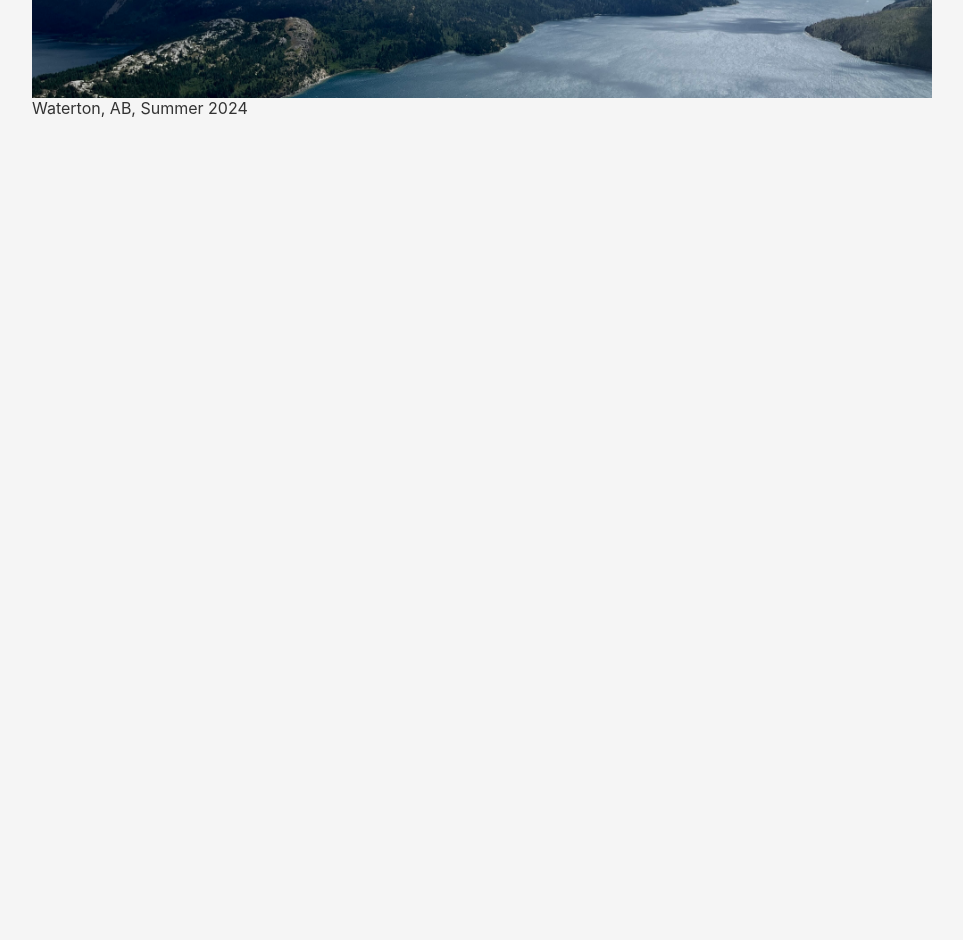
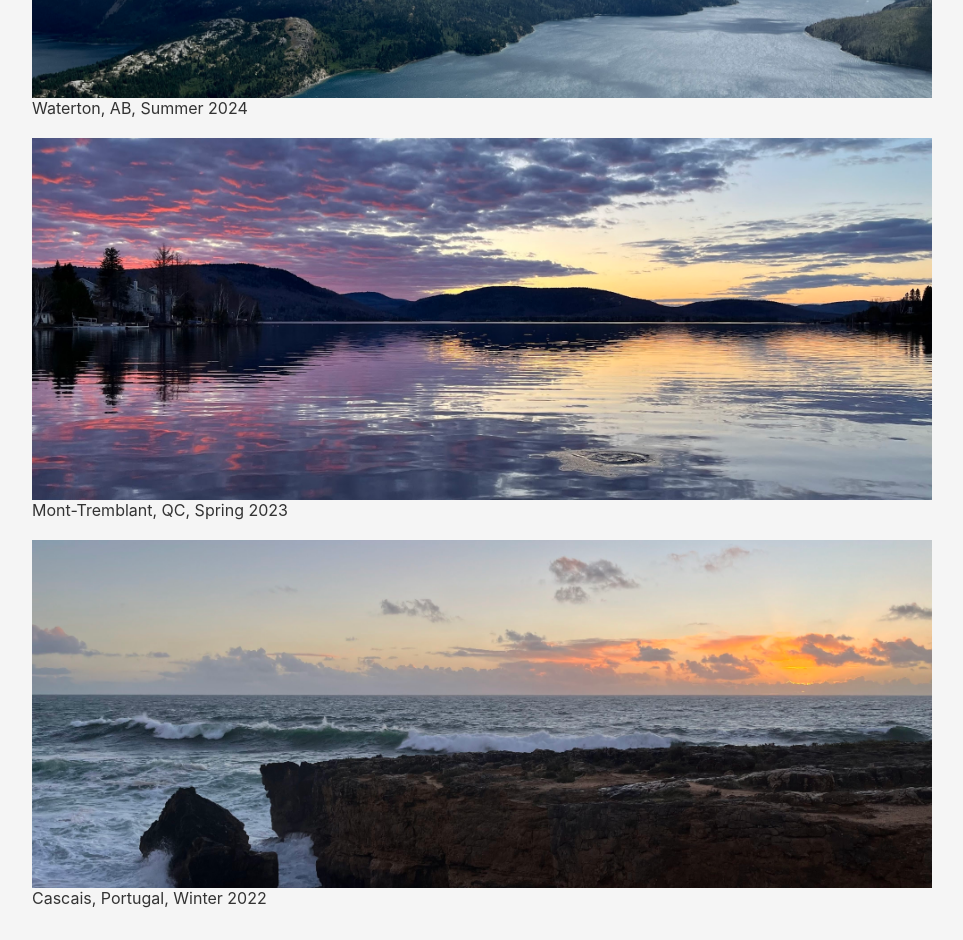
Before and after one commit to marcuskam01/marcuskam01.github.io, a React (Vite) app: page /#/about in a window 1280 px wide. Shown: the part 880-1820 px from the top of the page, without its empty margins (8-971 px from the left). Before the commit the page ends 1030 px from the top, so only its background shows below. Built offline with nearby package versions, Linux system fonts and the light colour scheme.

Commit message:
added pictures

```diff
--- a/src/pages/About.jsx
+++ b/src/pages/About.jsx
@@ -1,5 +1,7 @@
 import { motion } from 'framer-motion';
 import hiking1 from '/src/assets/hiking_1.JPG';
+import lake1 from '/src/assets/lake_1.jpg';
+import shore1 from '/src/assets/shore_1.jpg'
 
 const About = () => {
   return (
@@ -49,6 +51,14 @@ const About = () => {
       >
         <img src={hiking1} alt="Hiking picture 1" className="responsive-image-landscape"></img>
         <figcaption>Waterton, AB, Summer 2024</figcaption>
+
+        <br />
+        <img src={lake1} alt="Lake picture 1" className="responsive-image-landscape"></img>
+        <figcaption>Mont-Tremblant, QC, Spring 2023</figcaption>
+
+        <br />
+        <img src={shore1} alt="Shore picture 1" className="responsive-image-landscape"></img>
+        <figcaption>Cascais, Portugal, Winter 2022</figcaption>
       </motion.div>
     </motion.div>
   );
--- a/src/pages/Contact.jsx
+++ b/src/pages/Contact.jsx
@@ -14,7 +14,7 @@ const Contact = () => {
         animate={{ opacity: 1 }}
         transition={{ delay: 0.2 }}
       >
-        <p>Feel free to connect with me through any of the following channels:</p>
+        <p>Let's connect on the following channels!</p>
 
         <h2>Contacts</h2>
         <ul>
```
Also changed, not shown: src/assets/lake_1.jpg (added), src/assets/shore_1.jpg (added).
